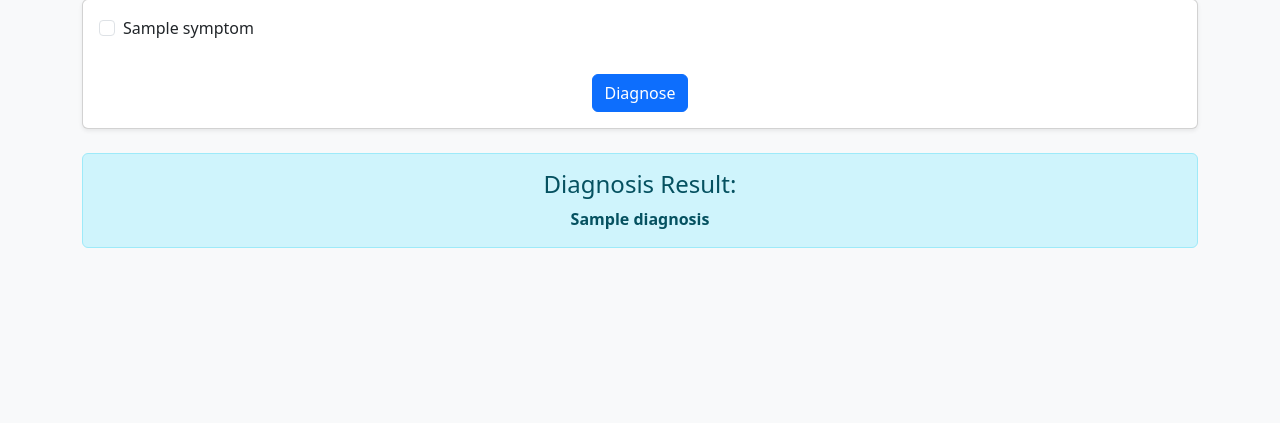
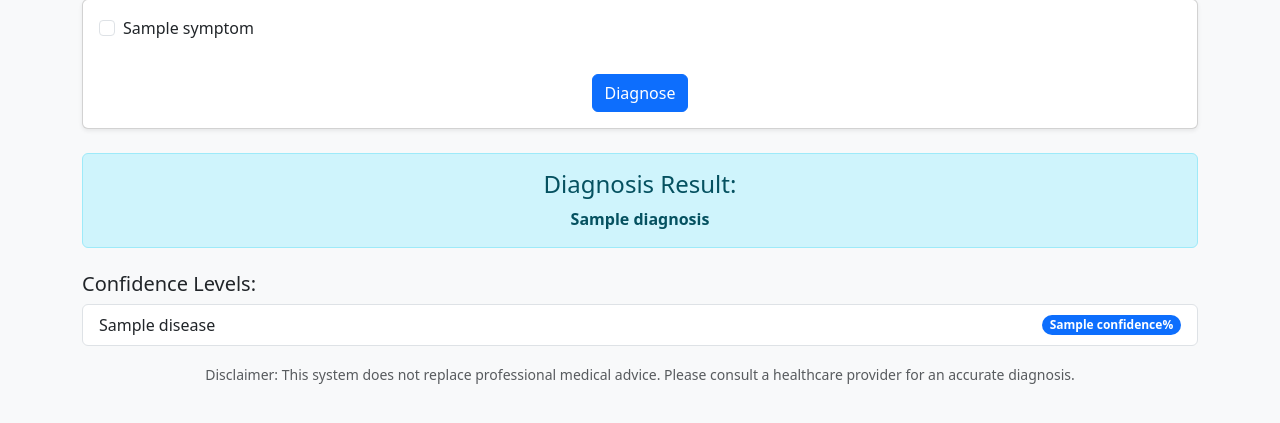
Before and after one commit to Ojie20/Disease-Diagnosis-Expert-System, a Flask app: template templates/index.html in a window 1280 px wide. Shown: the part 121-544 px from the top of the page. Run offline with Flask 3, Linux system fonts and the light colour scheme; the template is opened without the code that fills it: most values are stand-ins (such as "Sample title", 1, 10 or a date in 2020).

Commit message:
Included confidence levels for the predictions

```diff
--- a/app.py
+++ b/app.py
@@ -17,18 +17,29 @@ SYMPTOMS = sorted({symptom for symptoms in RULES.values() for symptom in symptom
 def index():
     diagnosis = None
     error_message = None
+    confidence_levels = {}
+
     if request.method == 'POST':
         selected_symptoms = set(request.form.getlist('symptoms'))
 
         if not selected_symptoms:
             error_message = "Please select at least one symptom before diagnosing."
-        for disease, disease_symptoms in RULES.items():
-            if disease_symptoms.issubset(selected_symptoms):
-                diagnosis = disease
-                break
-        if not diagnosis:
-            diagnosis = "No clear diagnosis. Please consult a doctor."
-    return render_template('index.html', symptoms=SYMPTOMS, diagnosis=diagnosis, error_message=error_message)
+        else:
+            for disease, disease_symptoms in RULES.items():
+                match_count = len(disease_symptoms.intersection(selected_symptoms))
+                total_symptoms = len(disease_symptoms)
+                confidence = (match_count / total_symptoms) * 100
+                if match_count > 0:
+                    confidence_levels[disease] = round(confidence, 2)
+
+            if confidence_levels:
+                # Pick the disease with the highest confidence as the 'main' diagnosis
+                diagnosis = max(confidence_levels, key=confidence_levels.get)
+            else:
+                diagnosis = "No clear diagnosis. Please consult a doctor."
+
+    return render_template('index.html', symptoms=SYMPTOMS, diagnosis=diagnosis, error_message=error_message, confidence_levels=confidence_levels)
+
 
 if __name__ == '__main__':
     app.run(debug=True)
--- a/templates/index.html
+++ b/templates/index.html
@@ -49,6 +49,28 @@
         <h4 class="alert-heading">Diagnosis Result:</h4>
         <p class="mb-0"><strong>{{ diagnosis }}</strong></p>
       </div>
+      {% if confidence_levels %}
+      <div class="mt-4">
+        <h5>Confidence Levels:</h5>
+        <ul class="list-group">
+          {% for disease, confidence in confidence_levels.items() %}
+          <li
+            class="list-group-item d-flex justify-content-between align-items-center"
+          >
+            {{ disease }}
+            <span class="badge bg-primary rounded-pill">{{ confidence }}%</span>
+          </li>
+          {% endfor %}
+        </ul>
+      </div>
+      {% endif %}
+
+      <div class="text-center mt-3">
+        <small class="text-muted">
+          Disclaimer: This system does not replace professional medical advice.
+          Please consult a healthcare provider for an accurate diagnosis.
+        </small>
+      </div>
       {% endif %}
     </div>
 
```
